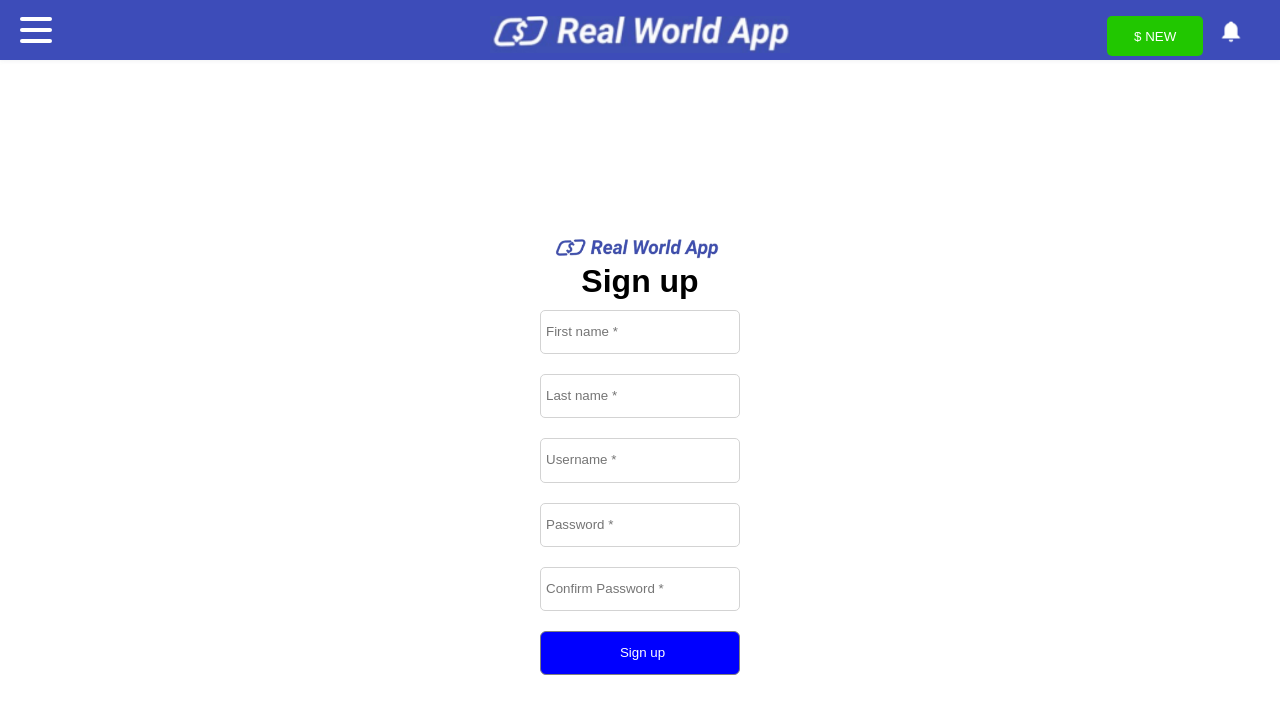
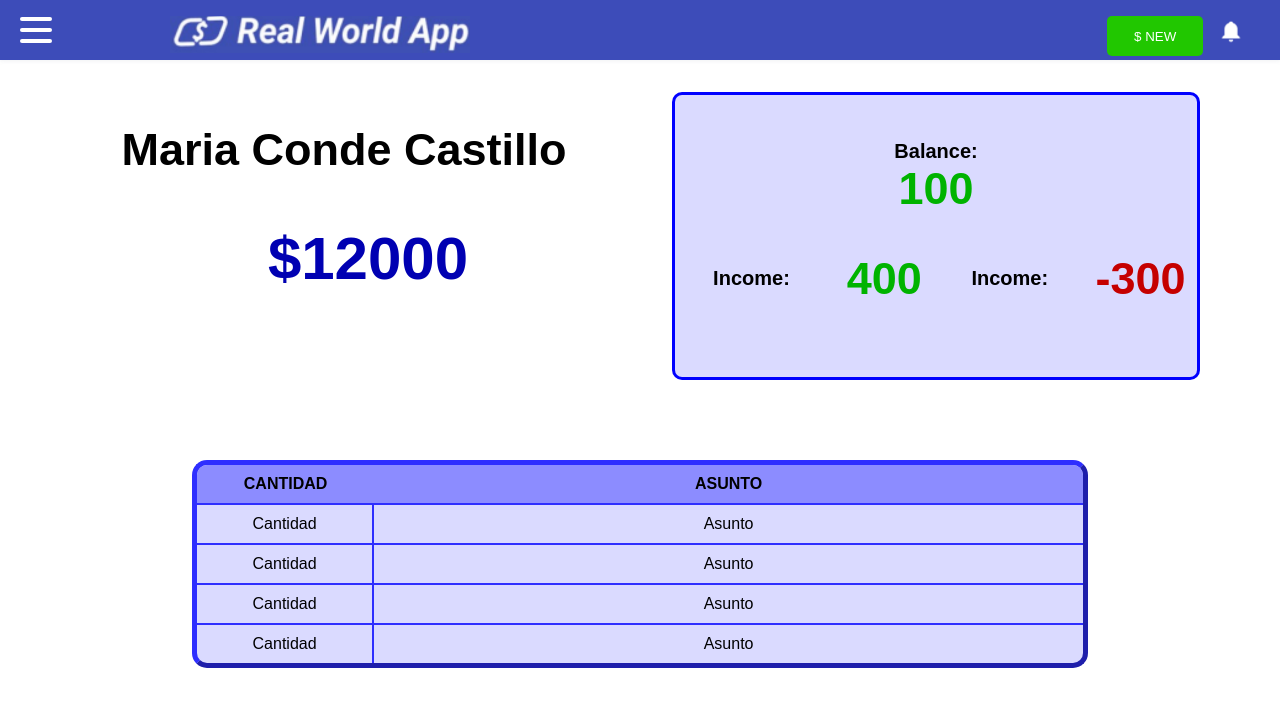
Before and after one commit to RubenPalomo/RealWorldApp, a React (Create React App) app in the folder Front-end/: page / in a window 1280 px wide. Shown: the top 714 px of the page. Built offline with nearby package versions, Linux system fonts and the light colour scheme.

Commit message:
Home Base

```diff
--- a/Front-end/src/Components/Header/Header.scss
+++ b/Front-end/src/Components/Header/Header.scss
@@ -76,6 +76,7 @@
   width: 100%;
   background-color: #3d4cb9;
   box-shadow: 0 1px 4px rgb(146 161 176 / 15%);
+  height: 60px;
 }
 
 .navbar .nav-container li {
--- a/Front-end/src/Components/Header/components/BurgerMenu/BurgerMenuItems.scss
+++ b/Front-end/src/Components/Header/components/BurgerMenu/BurgerMenuItems.scss
@@ -6,7 +6,7 @@
   max-width: 20vw;
   transform: translate(-150%);
   flex-direction: column;
-  margin-left: -40px;
+  margin-left: -450px;
   padding-left: 50px;
   transition: transform 0.5s ease-in-out;
   text-align: center;
--- a/Front-end/src/Home/Home.jsx
+++ b/Front-end/src/Home/Home.jsx
@@ -19,15 +19,24 @@
         <h2 className="client">{nomCliente}</h2>
         <div className="money">${cant}</div>
       </div>
-      <div className={res}>{inc - out}</div>
-      <div className="income">{inc}</div>
-      <div className="expenses">-{out}</div>
+      <div className={res}>
+        <div className="text1">Balance:</div>
+        <div>{inc - out}</div>
+      </div>
+      <div className="income">
+        <div className="text">Income:</div>
+        <div>{inc}</div>
+      </div>
+      <div className="expenses">
+        <div className="text">Income:</div>
+        <div>-{out}</div>
+      </div>
 
       <div className="transaction">
         <table className="tableTransactions">
           <tr>
-            <td className="titulo">CANTIDAD</td>
-            <td className="titulo">ASUNTO</td>
+            <th className="titulo">CANTIDAD</th>
+            <th className="titulo">ASUNTO</th>
           </tr>
           <tr>
             <td className="cantidad">Cantidad</td>
--- a/Front-end/src/Home/Home.scss
+++ b/Front-end/src/Home/Home.scss
@@ -20,6 +20,11 @@
   align-items: center;
   font-size: 45px;
   font-weight: 600;
+  border: solid blue 3px;
+  border-bottom: 0px;
+  border-radius: 10px 10px 0 0;
+  margin: 2rem 5rem 0 2rem;
+  background-color: rgba(140, 140, 255, 0.321);
 }
 .income{
   grid-column: 3/4;
@@ -31,6 +36,11 @@
   color: rgb(0, 179, 0);
   padding-bottom: 5rem;
   font-weight: 600;
+  border-bottom: solid 3px blue;
+  border-left: solid 3px blue;
+  border-bottom-left-radius: 10px;
+  margin: 0 0 5rem 2rem;
+  background-color: rgba(140, 140, 255, 0.321);
 }
 .expenses{
   grid-column: 4/5;
@@ -42,6 +52,11 @@
   color: rgb(197, 0, 0);
   padding-bottom: 5rem;
   font-weight: 600;
+  border-bottom: solid 3px blue;
+  border-right: solid 3px blue;
+  border-bottom-right-radius: 10px;
+  margin: 0 5rem 5rem 0;
+  background-color: rgba(140, 140, 255, 0.321);
 }
 .transaction{
   grid-row: 3 / 5;
@@ -50,12 +65,17 @@
 .client{
   font-size: 45px;
   padding: 1rem 0 0 3rem;
+  margin: 3rem 0px 0px 0px;
 }
 .money{
-  font-size: 50px;
+  font-size: 60px;
   font-weight: bold;
-  color: rgb(0, 0, 178);/*
-  margin: 3rem 0px 0px 6rem; */
+  color: rgb(0, 0, 178);
+  margin: 3rem 0px 0px 6rem;
+}
+.moneyContainer{
+  background-color: blue;
+  border: outset 3px rgb(46, 46, 255);
 }
 .negative{
   color: rgb(197, 0, 0);
@@ -64,18 +84,25 @@
   color: rgb(0, 179, 0);
 }
 .tableTransactions{
-  border: inset 6px rgb(46, 46, 255);
-  border-radius: 20px;
+  border: outset 5px rgb(46, 46, 255);
   border-radius: 15px;
   border-spacing: 0;
   height: 50%;
-  width: 90%;
+  width: 70%;
   margin:auto;
+  background-color: rgba(140, 140, 255, 0.321);
 }
 .titulo{
   text-align: center;
   font-weight: bold;
   padding: 10px;
+  background-color: rgb(140, 140, 255);
+}
+th:nth-child(1){
+  border-top-left-radius: 10px;
+}
+th:nth-child(2){
+  border-top-right-radius: 10px;
 }
 .cantidad{
   border-top: solid 2px rgb(46, 46, 255);
@@ -87,3 +114,14 @@
   border-top: solid 2px rgb(46, 46, 255);
   padding: 10px;
 }
+.text{
+  color: black;
+  font-size: 20px;
+  font-weight: bold;
+  padding-right: 20%;
+}
+.text1{
+  color: black;
+  font-size: 20px;
+  font-weight: bold;
+}
--- a/Front-end/src/index.js
+++ b/Front-end/src/index.js
@@ -4,13 +4,14 @@
 import Signup from "./pages/Signup/Signup";
 import reportWebVitals from "./reportWebVitals";
 import Header from "./Components/Header/Header";
+import Home from "./Home/Home";
 
 const root = ReactDOM.createRoot(document.getElementById("root"));
 root.render(
   <div className="indexDiv">
     <React.StrictMode>
       <Header />
-      <Signup />
+      <Home />
     </React.StrictMode>
   </div>
 );
```
